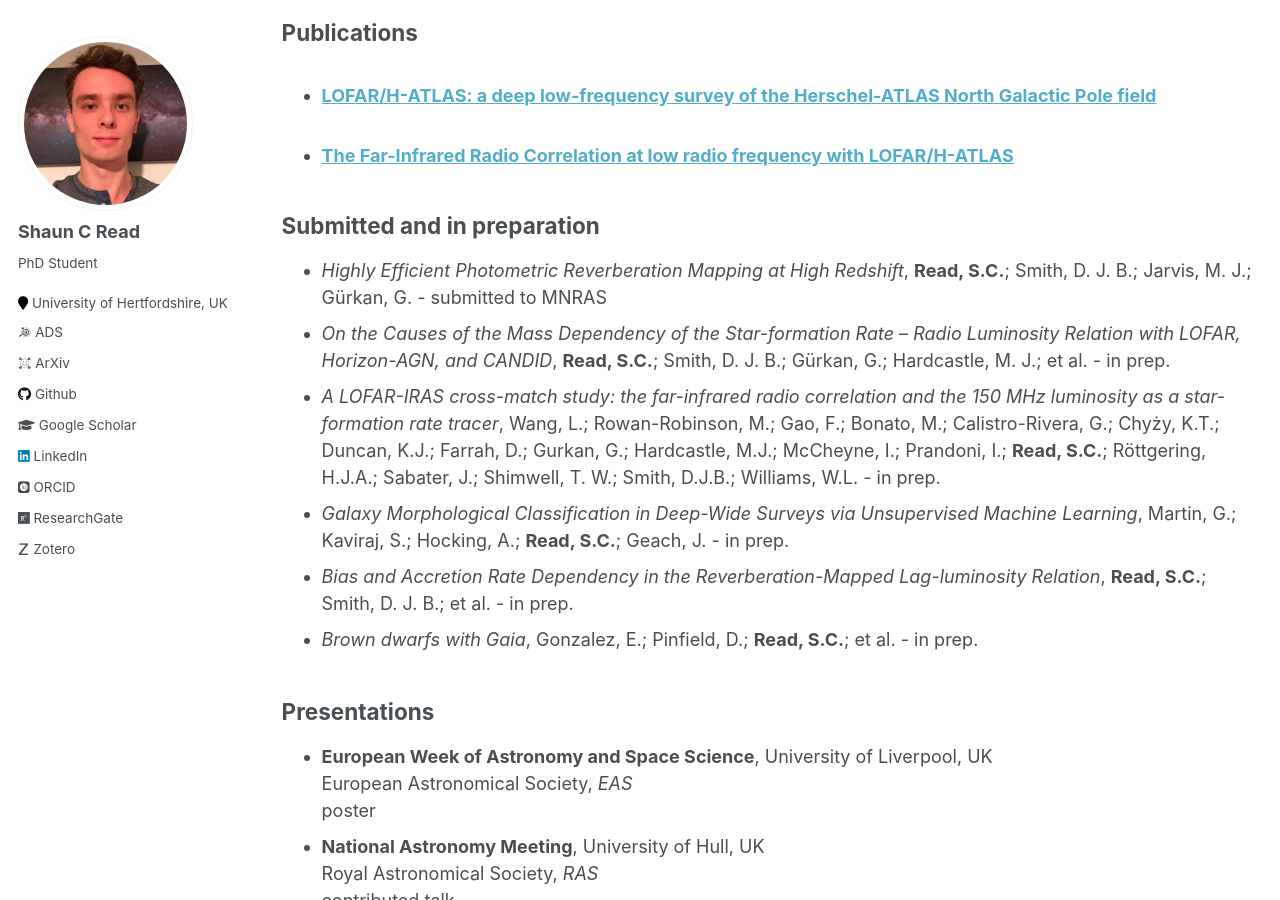
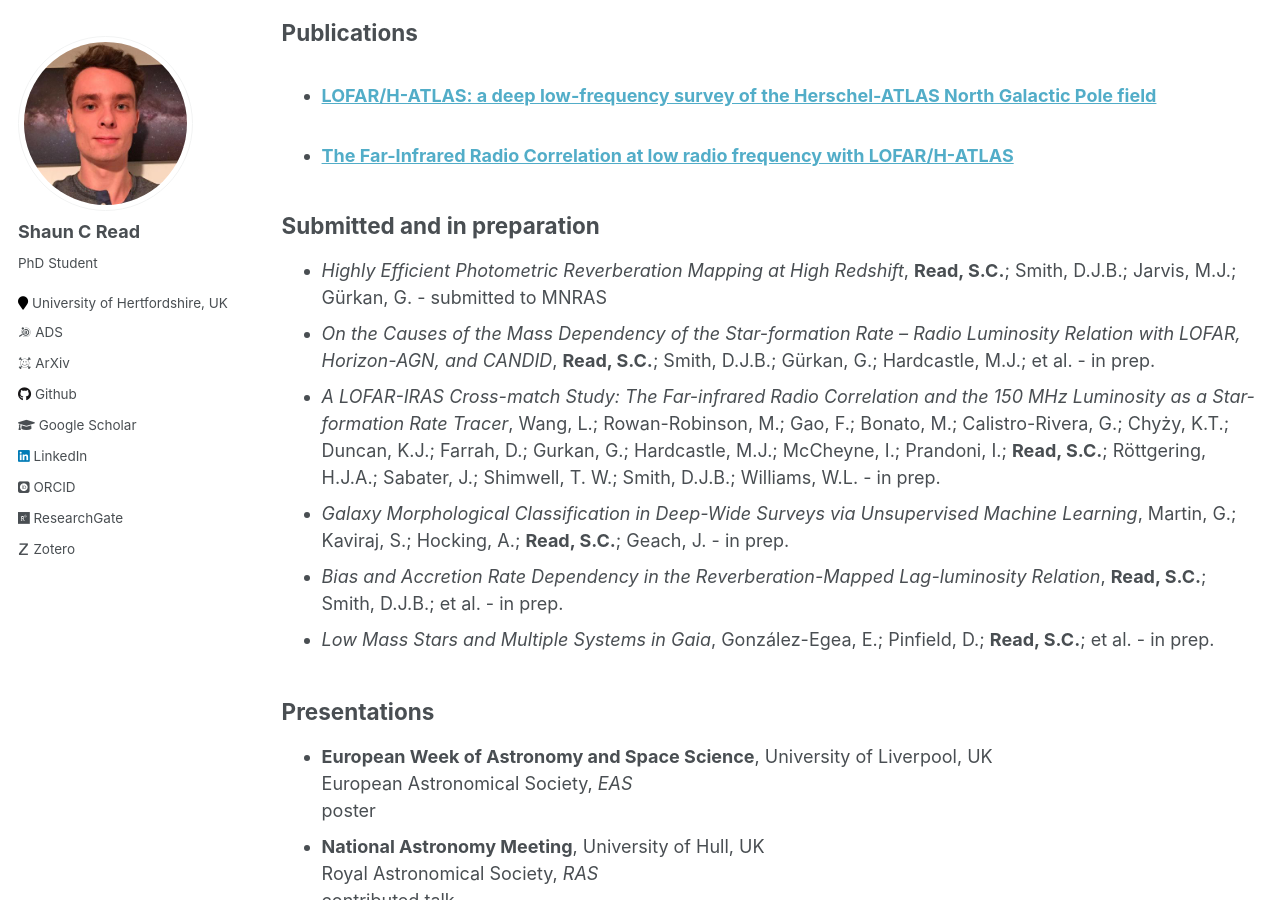
Before and after one commit to philastrophist/philastrophist.github.io, a Jekyll site: the page built from _pages/cv.md, in a window 1280 px wide and 900 px high, scrolled down 2268 px. Built offline with Jekyll 4.4.1, drawn with Linux system fonts in a browser that asks for light colours; some web fonts are replaced; formulas are drawn with MathJax 3; comment, search, counter and statistics services are not loaded.

```diff
--- a/_pages/cv.md
+++ b/_pages/cv.md
@@ -109,19 +109,19 @@ Expected completion: 2019
 
 
 ## Submitted and in preparation
-* *Highly Efficient Photometric Reverberation Mapping at High Redshift*, **Read, S.C.**; Smith, D. J. B.; Jarvis, M. J.; Gürkan, G. - submitted to MNRAS
+* *Highly Efficient Photometric Reverberation Mapping at High Redshift*, **Read, S.C.**; Smith, D.J.B.; Jarvis, M.J.; Gürkan, G. - submitted to MNRAS
 * *On the Causes of the Mass Dependency of the Star-formation Rate -- Radio
-Luminosity Relation with LOFAR, Horizon-AGN, and CANDID*, **Read, S.C.**; Smith, D. J. B.; Gürkan, G.; Hardcastle, M. J.; et al. - in prep.
-* *A LOFAR-IRAS cross-match study: the far-infrared radio correlation and
-the 150 MHz luminosity as a star-formation rate tracer*, Wang, L.; Rowan-Robinson, M.; Gao, F.; Bonato, M.; Calistro-Rivera, G.;
+Luminosity Relation with LOFAR, Horizon-AGN, and CANDID*, **Read, S.C.**; Smith, D.J.B.; Gürkan, G.; Hardcastle, M.J.; et al. - in prep.
+* *A LOFAR-IRAS Cross-match Study: The Far-infrared Radio Correlation and
+the 150 MHz Luminosity as a Star-formation Rate Tracer*, Wang, L.; Rowan-Robinson, M.; Gao, F.; Bonato, M.; Calistro-Rivera, G.;
 Chyży, K.T.; Duncan, K.J.; Farrah, D.; Gurkan, G.; Hardcastle, M.J.;
 McCheyne, I.; Prandoni, I.; **Read, S.C.**; Röttgering, H.J.A.; Sabater,
 J.; Shimwell, T. W.; Smith, D.J.B.; Williams, W.L. - in prep.
 * *Galaxy Morphological Classification in Deep-Wide Surveys via
 Unsupervised Machine Learning*, Martin, G.; Kaviraj, S.; Hocking, A.; **Read, S.C.**; Geach, J. - in prep.
 * *Bias and Accretion Rate Dependency in the Reverberation-Mapped
-Lag-luminosity Relation*, **Read, S.C.**; Smith, D. J. B.; et al. - in prep.
-* *Brown dwarfs with Gaia*, Gonzalez, E.; Pinfield, D.; **Read, S.C.**; et al. - in prep.
+Lag-luminosity Relation*, **Read, S.C.**; Smith, D.J.B.; et al. - in prep.
+* *Low Mass Stars and Multiple Systems in Gaia*, González-Egea, E.; Pinfield, D.; **Read, S.C.**; et al. - in prep.
 
 
 ## Presentations
```
Also changed, not shown: _generator/info.yml (+6 -6 lines), 3 other files.
